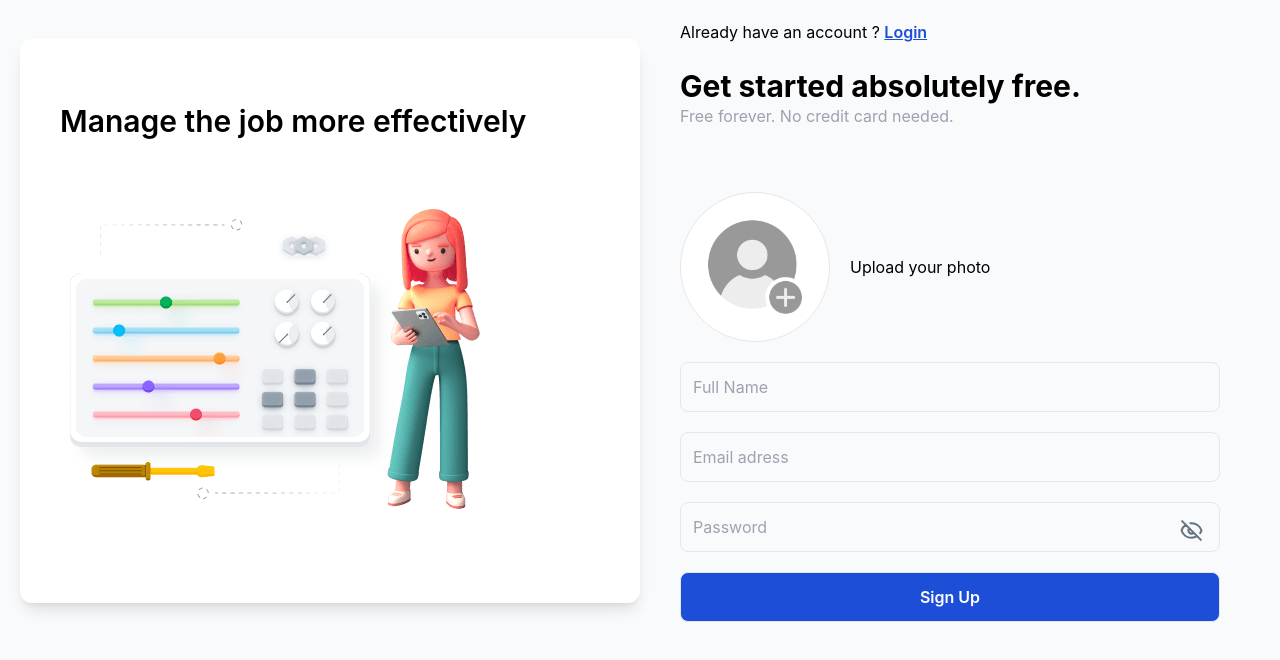
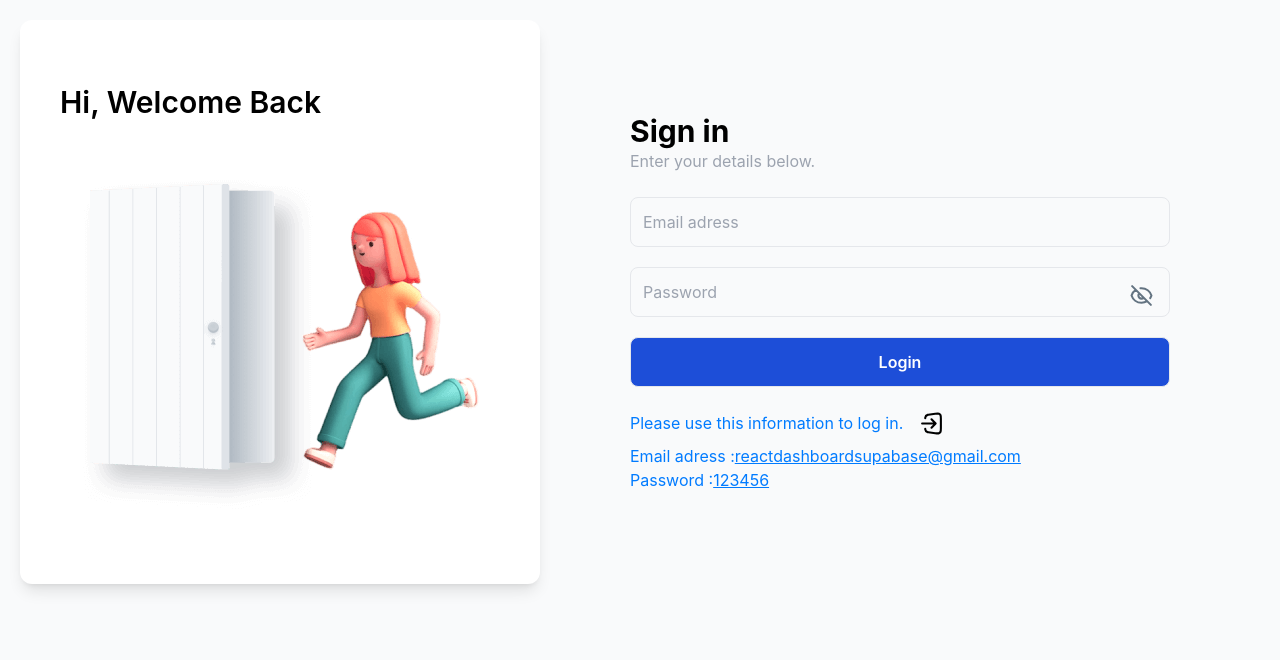
Before and after one commit to SaifeddineCode/react_dashboard_supabase, a React (Create React App) app: page /blog in a window 1280 px wide. Shown: the top 660 px of the page. Built offline with nearby package versions, Linux system fonts and the light colour scheme.

Commit message:
Update Authentication.jsx

```diff
--- a/src/pages/Authentication/Authentication.jsx
+++ b/src/pages/Authentication/Authentication.jsx
@@ -4,7 +4,7 @@ import Login from '../Login'
 
 const Authentication = ({setToken}) => {
 
-    const [currentSession,setCurrentSession] = useState("register")
+    const [currentSession,setCurrentSession] = useState("login")
 
   return (
     <div>
```
